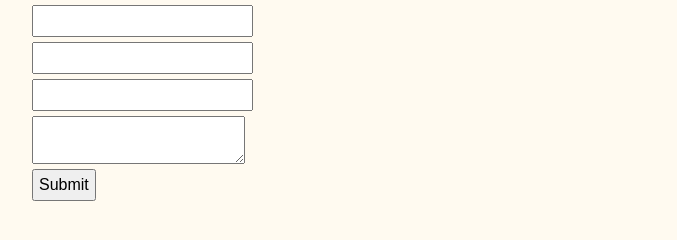
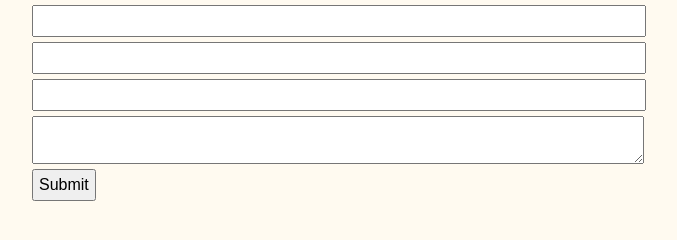
Before and after one commit to swebb1459/hw_listeners_webb_samantha, a plain HTML site: page index.html in a window 1280 px wide. Shown: the whole page, without its empty margins (163-840 px from the left). Drawn offline with Linux system fonts and the light colour scheme.

Commit message:
set width input and textarea fields

```diff
--- a/css/main.css
+++ b/css/main.css
@@ -11,3 +11,7 @@ input, textarea, button {
     margin: 5px;
     padding: 5px;
 }
+
+input, textarea {
+    width: 600px;
+}
```
